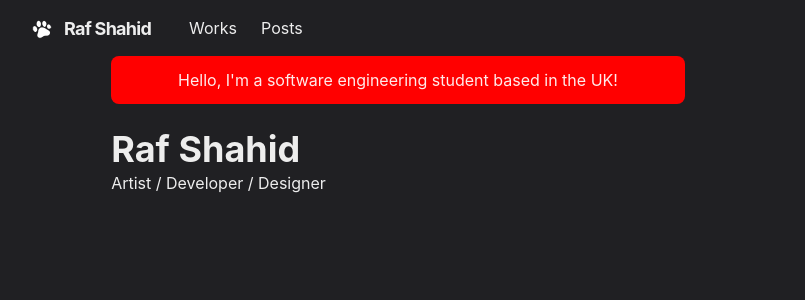
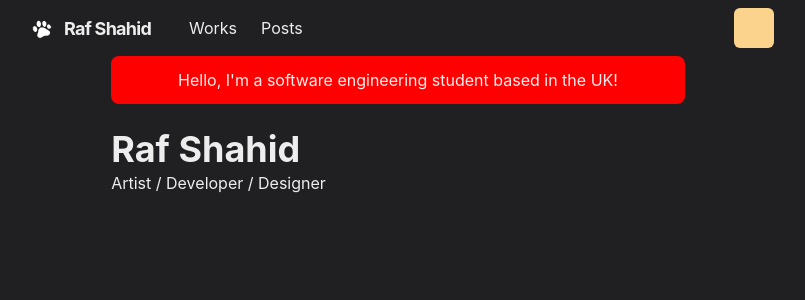
Before and after one commit to rraafays/portfolio, a Next.js app: page / in a window 1280 px wide. Shown: the top 300 px of the page, without its empty margins (242-1047 px from the left). Built offline with nearby package versions, Linux system fonts and the light colour scheme.

Commit message:
update: created a button to toggle between light and dark theme, implemented it into the navbar but need to get the icon to show within the button

```diff
--- a/components/navbar.js
+++ b/components/navbar.js
@@ -2,6 +2,7 @@
 import NextLink from 'next/link'
 import { Container, Box, Link, Stack, Heading, Flex, Menu, MenuItem, MenuList, MenuButton, IconButton, useColorModeValue, useColorMode } from '@chakra-ui/react'
 import { HamburgerIcon } from '@chakra-ui/icons'
+import ThemeToggleButton from './theme-toggle-button'
 
 const LinkItem = ({ href, path, children }) => {
   const active = path === href
@@ -35,6 +36,7 @@
           </LinkItem>
         </Stack>
         <Box flex={1} align='right'>
+          <ThemeToggleButton />
           <Box ml={2} display={{base: 'inline-block', md: 'none'}}>
             <Menu>
               <MenuButton as={IconButton} icon={<HamburgerIcon />} variant='outline' aria-label='Options'/>
--- /dev/null
+++ b/components/theme-toggle-button.js
@@ -0,0 +1,12 @@
+import { IconButton, useColorMode, useColorModeValue } from '@chakra-ui/react'
+import { SunIcon, MoonIcon } from '@chakra-ui/icons'
+
+const ThemeToggleButton = () => {
+  const { toggleColorMode } = useColorMode()
+
+  return (
+  <IconButton aria-label='Toggle theme' colorScheme={useColorModeValue('purple', 'orange')} icons={useColorModeValue(<MoonIcon />, <SunIcon />)} onClick={toggleColorMode}></IconButton>
+  )
+}
+
+export default ThemeToggleButton
```
